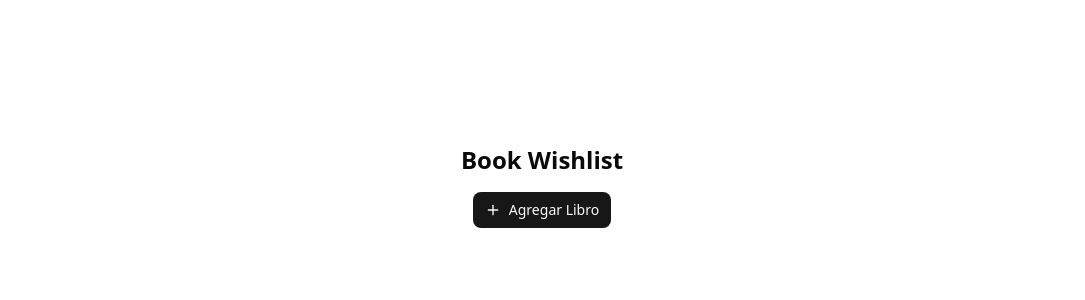
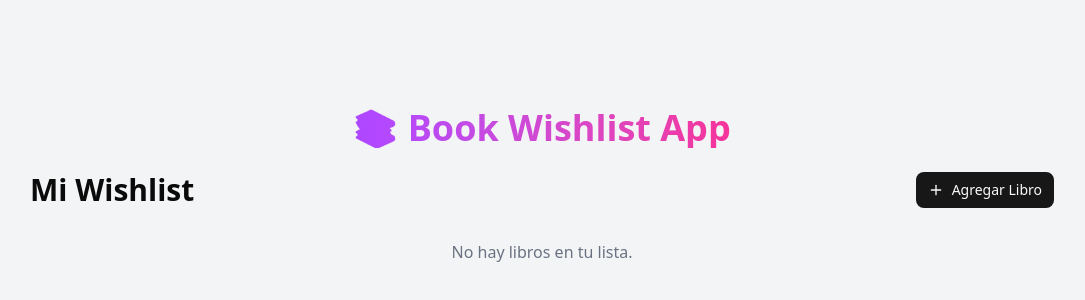
Before and after one commit to AdrianGerman/books-wishlist, a Next.js app: page / in a window 1280 px wide. Shown: the part 214-514 px from the top of the page, without its empty margins (98-1183 px from the left). Built offline with nearby package versions, Linux system fonts and the light colour scheme.

Commit message:
changes in wishlist and page

```diff
--- a/app/page.tsx
+++ b/app/page.tsx
@@ -4,9 +4,11 @@ import BookWishlist from "@/components/BookWishlist"
 
 export default function Page() {
   return (
-    <div className="flex flex-col items-center justify-center min-h-screen p-4">
-      <h1 className="text-2xl font-bold mb-4">Book Wishlist</h1>
+    <main className="flex flex-col items-center justify-center min-h-screen p-4 bg-gray-100 dark:bg-gray-900">
+      <h1 className="text-4xl font-bold mb-6 text-center bg-gradient-to-r from-purple-500 to-pink-500 text-transparent bg-clip-text">
+        📚 Book Wishlist App
+      </h1>
       <BookWishlist />
-    </div>
+    </main>
   )
 }
--- a/components/BookWishlist.tsx
+++ b/components/BookWishlist.tsx
@@ -1,6 +1,7 @@
 import { useState } from "react"
 import { Book } from "@/types/books"
 import BookForm from "./BookForm"
+import BookList from "./BookList"
 
 export default function BookWishlist() {
   const [books, setBooks] = useState<Book[]>([])
@@ -9,9 +10,9 @@ export default function BookWishlist() {
     setBooks([book, ...books])
   }
 
-  // const deleteBook = (id: string) => {
-  //   setBooks(books.filter((book) => book.id !== id))
-  // }
+  const deleteBook = (id: string) => {
+    setBooks(books.filter((book) => book.id !== id))
+  }
   // const updateBook = (updatedBook: Book) => {
   //   setBooks(
   //     books.map((book) => (book.id === updatedBook.id ? updatedBook : book))
@@ -19,10 +20,12 @@ export default function BookWishlist() {
   // }
 
   return (
-    <>
-      <div>
+    <div className="w-full max-w-5xl mx-auto">
+      <div className="flex  justify-between items-center mb-6">
+        <h2 className="text-3xl font-bold">Mi Wishlist</h2>
         <BookForm onAdd={addBook} />
       </div>
-    </>
+      <BookList books={books} onDelete={deleteBook} />
+    </div>
   )
 }
```
